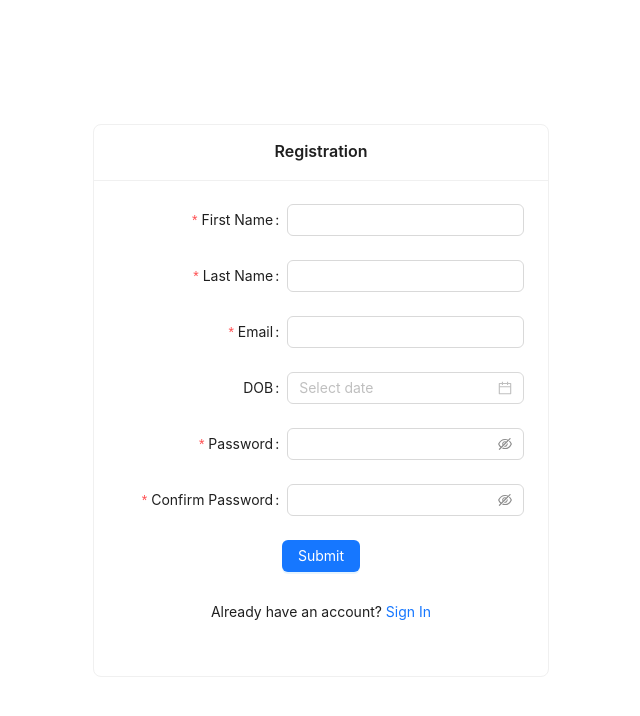
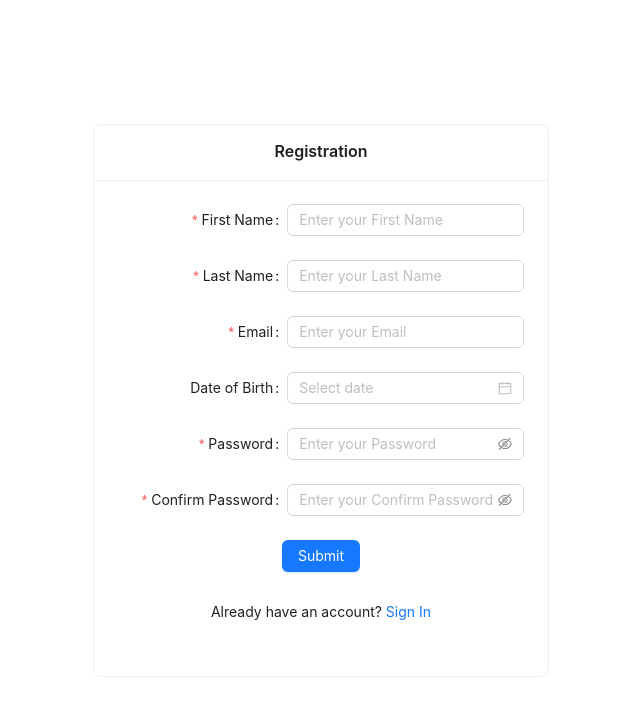
Before and after one commit to AvaniTechtic/test-admin, a React (Create React App) app: page /register in a window 1280 px wide. Shown: the top 716 px of the page, without its empty margins (319-959 px from the left). Built offline with nearby package versions, Linux system fonts and the light colour scheme.

Commit message:
converted all the input fields to common component for reusable code

```diff
--- a/src/Components/ChangePassword.js
+++ b/src/Components/ChangePassword.js
@@ -1,6 +1,7 @@
 import { showNotification } from './NotificationComponent';
 import React from "react";
-import { Card, Button, Form, Input, Space } from "antd";
+import { Card, Button, Form, Space } from "antd";
+import CommonPasswordInput from './common components/CommonPasswordInput';
 
 const ChangePassPage = () => {
     // submit the form
@@ -42,9 +43,10 @@ const ChangePassPage = () => {
                         onFinishFailed={onFinishFailed}
                         autoComplete="off"
                     >
-                        <Form.Item
+                        <CommonPasswordInput
                             label="Password"
                             name="password"
+                            placeholder="Enter your Password"
                             rules={[
                                 { required: true, message: "Please input your password!" },
                                 {
@@ -52,13 +54,12 @@ const ChangePassPage = () => {
                                     message: `Must contain at least one number and one uppercase and lowercase letter, and at least 8 or more characters`,
                                 },
                             ]}
-                        >
-                            <Input.Password />
-                        </Form.Item>
+                        />
 
-                        <Form.Item
+                        <CommonPasswordInput
                             label="Confirm Password"
                             name="confPassword"
+                            placeholder="Enter your Confirm Password"
                             rules={[
                                 { required: true, message: "Please confirm your password!" },
                                 ({ getFieldValue }) => ({
@@ -72,9 +73,7 @@ const ChangePassPage = () => {
                                     },
                                 }),
                             ]}
-                        >
-                            <Input.Password />
-                        </Form.Item>
+                        />
 
                         <Form.Item
                             style={{
--- a/src/Components/ForgotPasswordComponent.js
+++ b/src/Components/ForgotPasswordComponent.js
@@ -1,7 +1,8 @@
 import { showNotification } from './NotificationComponent';
 import React from 'react';
-import { Card, Button, Form, Input, Space, Tooltip } from 'antd';
+import { Card, Button, Form, Space, Tooltip } from 'antd';
 import { Link } from 'react-router-dom';
+import CommonInput from './common components/CommonInput';
 
 
 const ForgotPasswordPage = () => {
@@ -36,19 +37,15 @@ const ForgotPasswordPage = () => {
                         onFinishFailed={onFinishFailed}
                         autoComplete="off"
                     >
-                        <Form.Item
+                        <CommonInput
                             label="Email"
                             name="email"
+                            placeholder="Enter your Email"
                             rules={[
-                                {
-                                    required: true,
-                                    message: 'Please input your Email!',
-                                },
+                                { required: true, message: "Please input your email!" },
                                 { type: "email", message: "Please enter a valid email address!" },
                             ]}
-                        >
-                            <Input />
-                        </Form.Item>
+                        />
 
                         <Form.Item
                             style={{
--- a/src/Components/LoginComponent.js
+++ b/src/Components/LoginComponent.js
@@ -1,5 +1,7 @@
+import CommonInput from './common components/CommonInput';
+import CommonPasswordInput from './common components/CommonPasswordInput';
 import React, { useState } from 'react';
-import { Card, Button, Form, Input, Space, Tooltip } from 'antd';
+import { Card, Button, Form, Space, Tooltip } from 'antd';
 import { showNotification } from './NotificationComponent';
 import { Link, useNavigate } from 'react-router-dom';
 
@@ -52,33 +54,24 @@ const LoginPage = () => {
             onFinishFailed={onFinishFailed}
             autoComplete="off"
           >
-            <Form.Item
+            <CommonInput
               label="Email"
               name="email"
+              placeholder="Enter your Email"
               rules={[
-                {
-                  required: true,
-                  message: 'Please input your Email!',
-                },
+                { required: true, message: "Please input your email!" },
                 { type: "email", message: "Please enter a valid email address!" },
               ]}
-            >
-              <Input />
-            </Form.Item>
+            />
 
-            <Form.Item
+            <CommonPasswordInput
               label="Password"
               name="password"
+              placeholder="Enter your Password"
               rules={[
-                {
-                  required: true,
-                  message: 'Please input your password!',
-                },
+                { required: true, message: "Please input your password!" },
               ]}
-              style={{ marginBottom: '4px' }}
-            >
-              <Input.Password />
-            </Form.Item>
+            />
 
             <Form.Item style={{ justifyContent: 'right', display: 'flex', marginBottom: '24px', whiteSpace: 'nowrap' }}>
               <Tooltip>
--- a/src/Components/ProfileComponent.js
+++ b/src/Components/ProfileComponent.js
@@ -1,7 +1,9 @@
 import { showNotification } from './NotificationComponent';
+import CommonInput from './common components/CommonInput';
 import moment from "moment";
 import React from "react";
-import { Card, Button, Form, Input, Space, DatePicker } from "antd";
+import { Card, Button, Form, Space } from "antd";
+import DateInput from './common components/CommonDateInput';
 const dateFormat = "YYYY/MM/DD";
 
 const ProfilePage = () => {
@@ -84,7 +86,9 @@ const ProfilePage = () => {
                         autoComplete="off"
                         fields={fields}
                     >
-                        <Form.Item
+
+                        <CommonInput
+                            placeholder="Enter your First Name"
                             label="First Name"
                             name="firstname"
                             rules={[
@@ -93,46 +97,37 @@ const ProfilePage = () => {
                                     message: "Please input your First Name!",
                                 },
                             ]}
-                        >
-                            <Input />
-                        </Form.Item>
+                        />
 
-                        <Form.Item
+                        <CommonInput
                             label="Last Name"
                             name="lastname"
+                            required="true"
+                            placeholder="Enter your Last Name"
                             rules={[
                                 {
                                     required: true,
-                                    message: "Please input your Last Name!",
+                                    message: "Enter your Last Name",
                                 },
                             ]}
-                        >
-                            <Input />
-                        </Form.Item>
+                        />
 
-                        <Form.Item
+                        <CommonInput
                             label="Email"
                             name="email"
+                            placeholder="Enter your Email"
                             rules={[
                                 { required: true, message: "Please input your email!" },
                                 { type: "email", message: "Please enter a valid email address!" },
                             ]}
-                        >
-                            <Input />
-                        </Form.Item>
+                        />
 
-                        <Form.Item
-                            label="DOB"
+                        <DateInput
+                            label="Date of Birth"
                             name="Dob"
                             rules={[
                                 { validator: validateDateOfBirth },
-                            ]}
-                        >
-                            <DatePicker
-                                format={dateFormat}
-                                style={{ justifyContent: "left", display: "flex" }}
-                            />
-                        </Form.Item>
+                            ]} />
 
                         <Form.Item
                             style={{
--- a/src/Components/RegistrationComponent.js
+++ b/src/Components/RegistrationComponent.js
@@ -1,7 +1,10 @@
+import CommonInput from './common components/CommonInput';
+import DateInput from './common components/CommonDateInput';
+import CommonPasswordInput from './common components/CommonPasswordInput';
 import { showNotification } from './NotificationComponent';
 import moment from "moment";
 import React from "react";
-import { Card, Button, Form, Input, Space, DatePicker, Tooltip } from "antd";
+import { Card, Button, Form, Space, Tooltip } from "antd";
 import { Link } from 'react-router-dom';
 const dateFormat = "YYYY/MM/DD";
 
@@ -30,7 +33,7 @@ const RegistrationPage = () => {
                     reject('You must be at least 18 years old to register.');
                 }
             } else {
-                reject('Please select your date of birth');
+                reject('Date of birth is required');
             }
         });
     };
@@ -64,59 +67,51 @@ const RegistrationPage = () => {
                         onFinishFailed={onFinishFailed}
                         autoComplete="off"
                     >
-                        <Form.Item
+
+                        <CommonInput
                             label="First Name"
                             name="firstname"
+                            required="true"
+                            placeholder="Enter your First Name"
                             rules={[
                                 {
                                     required: true,
-                                    message: "Please input your First Name!",
+                                    message: "Enter your First Name",
                                 },
                             ]}
-                        >
-                            <Input />
-                        </Form.Item>
+                        />
 
-                        <Form.Item
+                        <CommonInput
                             label="Last Name"
                             name="lastname"
+                            required="true"
+                            placeholder="Enter your Last Name"
                             rules={[
                                 {
                                     required: true,
-                                    message: "Please input your Last Name!",
+                                    message: "Enter your Last Name",
                                 },
                             ]}
-                        >
-                            <Input />
-                        </Form.Item>
+                        />
 
-                        <Form.Item
+                        <CommonInput
                             label="Email"
                             name="email"
+                            placeholder="Enter your Email"
                             rules={[
                                 { required: true, message: "Please input your email!" },
                                 { type: "email", message: "Please enter a valid email address!" },
                             ]}
-                        >
-                            <Input />
-                        </Form.Item>
+                        />
 
-                        <Form.Item
-                            label="DOB"
-                            name="Dob"
-                            rules={[
-                                { validator: validateDateOfBirth },
-                            ]}
-                        >
-                            <DatePicker
-                                format={dateFormat}
-                                style={{ justifyContent: "left", display: "flex" }}
-                            />
-                        </Form.Item>
+                        <DateInput label="Date of Birth" name="Dob" rules={[
+                            { validator: validateDateOfBirth },
+                        ]} />
 
-                        <Form.Item
+                        <CommonPasswordInput
                             label="Password"
                             name="password"
+                            placeholder="Enter your Password"
                             rules={[
                                 { required: true, message: "Please input your password!" },
                                 {
@@ -124,13 +119,12 @@ const RegistrationPage = () => {
                                     message: `Must contain at least one number and one uppercase and lowercase letter, and at least 8 or more characters`,
                                 },
                             ]}
-                        >
-                            <Input.Password />
-                        </Form.Item>
+                        />
 
-                        <Form.Item
+                        <CommonPasswordInput
                             label="Confirm Password"
                             name="confPassword"
+                            placeholder="Enter your Confirm Password"
                             rules={[
                                 { required: true, message: "Please confirm your password!" },
                                 ({ getFieldValue }) => ({
@@ -144,9 +138,7 @@ const RegistrationPage = () => {
                                     },
                                 }),
                             ]}
-                        >
-                            <Input.Password />
-                        </Form.Item>
+                        />
 
                         <Form.Item
                             style={{
--- a/src/Components/UploadForm.js
+++ b/src/Components/UploadForm.js
@@ -3,9 +3,11 @@ import { showNotification } from './NotificationComponent';
 import moment from "moment";
 import React, { useState } from "react";
 import {
-    Card, Button, Form, Input, Space, DatePicker, Radio, Select, Upload, Modal,
+    Card, Button, Form, Space, Radio, Select, Upload, Modal,
 } from "antd";
-const { TextArea } = Input;
+import CommonInput from './common components/CommonInput';
+import DateInput from './common components/CommonDateInput';
+import CommonTextAreaInput from './common components/CommonTextAreaInput';
 const { Option } = Select;
 const dateFormat = "YYYY/MM/DD";
 
@@ -115,20 +117,20 @@ const FormPage = () => {
                         onFinishFailed={onFinishFailed}
                         autoComplete="off"
                     >
-                        <Form.Item
+
+                        <CommonInput
                             label="Username"
                             name="username"
+                            placeholder="Enter your Username"
                             rules={[
                                 {
                                     required: true,
                                     message: "Please input your Username!",
                                 },
                             ]}
-                        >
-                            <Input />
-                        </Form.Item>
+                        />
 
-                        <Form.Item
+                        <CommonTextAreaInput
                             label="Description"
                             name="desc"
                             rules={[
@@ -137,49 +139,38 @@ const FormPage = () => {
                                     message: "Please input your Description!",
                                 },
                             ]}
-                        >
-                            <TextArea rows={4} />
-                        </Form.Item>
+                            rows={4}
+                        />
 
-                        <Form.Item
-                            label="DOB"
+                        <DateInput
+                            label="Date of Birth"
                             name="Dob"
                             rules={[
                                 { validator: validateDateOfBirth },
-                            ]}
-                        >
-                            <DatePicker
-                                format={dateFormat}
-                                style={{ justifyContent: "left", display: "flex" }}
-                            />
-                        </Form.Item>
+                            ]} />
 
-                        <Form.Item
-                            name="phoneNumber"
-                            label="Phone Number"
+                        <CommonInput
+                            label="phoneNumber"
+                            name="Phone Number"
+                            placeholder="Enter your 10-digit phone number"
                             rules={[
                                 { required: true, message: 'Please enter your phone number.' },
                             ]}
-                        >
-                            <Input
-                                placeholder="Enter your 10-digit phone number"
-                                value={inputValue}
-                                onKeyPress={handleKeyPress} // Handle key presses to allow only numeric characters
-                                onInput={handleInput} // Handle input changes
-                                maxLength={10} // Set maximum length to 10 characters
-                            />
-                        </Form.Item>
+                            value={inputValue}
+                            onKeyPress={handleKeyPress} // Handle key presses to allow only numeric characters
+                            onInput={handleInput} // Handle input changes
+                            maxLength={10}
+                        />
 
-                        <Form.Item
+                        <CommonInput
                             label="Email"
                             name="email"
+                            placeholder="Enter your Email"
                             rules={[
                                 { required: true, message: "Please input your email!" },
                                 { type: "email", message: "Please enter a valid email address!" },
                             ]}
-                        >
-                            <Input />
-                        </Form.Item>
+                        />
 
                         <Form.Item label="Radio">
                             <Radio.Group>
@@ -188,7 +179,7 @@ const FormPage = () => {
                             </Radio.Group>
                         </Form.Item>
 
-                        <Form.Item name="gender" label="Gender" rules={[{ required: true }]}>
+                        <Form.Item name="gender" label="Gender" rules={[{ required: true, message: 'Gender is required' }]}>
                             <Select
                                 placeholder="Select a option and change input text above"
                                 // onChange={onGenderChange}
--- /dev/null
+++ b/src/Components/common components/CommonDateInput.js
@@ -0,0 +1,23 @@
+// DateInput.js
+import React from 'react';
+import { Form, DatePicker } from 'antd';
+const dateFormat = "YYYY/MM/DD";
+
+const DateInput = ({ label, name, value, onChange, rules }) => {
+    return (
+        <Form.Item
+            label={label}
+            name={name}
+            rules={rules}
+        >
+            <DatePicker
+                value={value}
+                onChange={onChange}
+                style={{ justifyContent: "left", display: "flex" }}
+                format={dateFormat}
+            />
+        </Form.Item>
+    );
+};
+
+export default DateInput;
--- /dev/null
+++ b/src/Components/common components/CommonInput.js
@@ -0,0 +1,24 @@
+import React from 'react';
+import { Input, Form } from 'antd';
+
+const CommonInput = ({ label, name, value, onChange, placeholder, rules, onKeyPress, onInput, maxLength }) => {
+    return (
+        <Form.Item
+            label={label}
+            name={name}
+            rules={rules}
+        >
+            <Input
+                name={name}
+                value={value}
+                onChange={onChange}
+                placeholder={placeholder}
+                onKeyPress={onKeyPress}
+                onInput={onInput}
+                maxLength={maxLength}
+            />
+        </Form.Item>
+    );
+};
+
+export default CommonInput;
--- /dev/null
+++ b/src/Components/common components/CommonPasswordInput.js
@@ -0,0 +1,21 @@
+import React from 'react';
+import { Input, Form } from 'antd';
+
+const CommonPasswordInput = ({ label, name, value, onChange, placeholder, rules }) => {
+    return (
+        <Form.Item
+            label={label}
+            name={name}
+            rules={rules}
+        >
+            <Input.Password
+                name={name}
+                value={value}
+                onChange={onChange}
+                placeholder={placeholder}
+            />
+        </Form.Item>
+    );
+};
+
+export default CommonPasswordInput;
--- /dev/null
+++ b/src/Components/common components/CommonTextAreaInput.js
@@ -0,0 +1,17 @@
+import React from 'react';
+import { Input, Form } from 'antd';
+const { TextArea } = Input;
+
+const CommonTextAreaInput = ({ label, name, rules, rows }) => {
+    return (
+        <Form.Item
+            label={label}
+            name={name}
+            rules={rules}
+        >
+            <TextArea rows={rows} />
+        </Form.Item>
+    );
+};
+
+export default CommonTextAreaInput;
```
